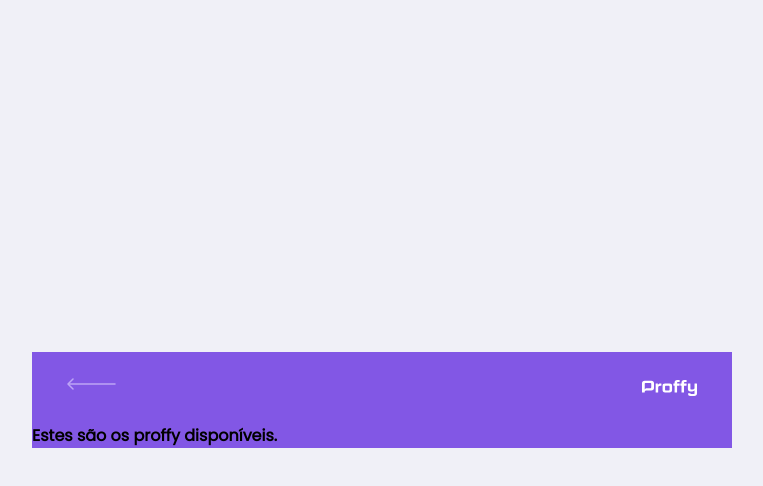
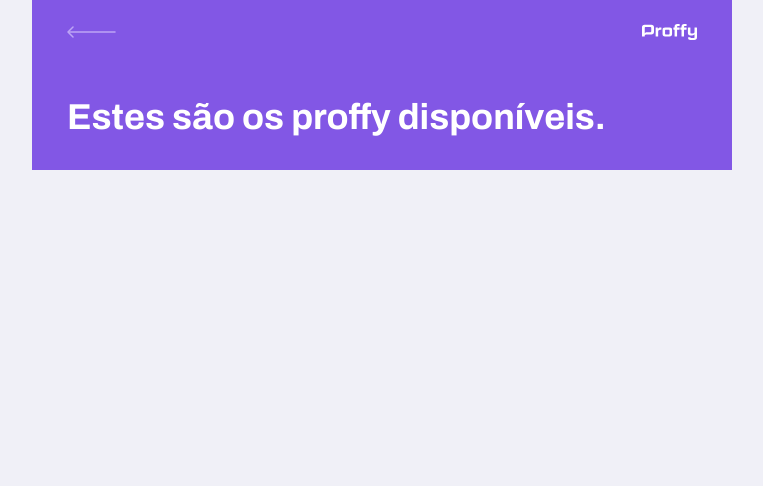
Before and after one commit to lopes-bot/Proffy, a React (Create React App) app: page /study in a window 1280 px wide. Shown: the top 486 px of the page, without its empty margins (258-1021 px from the left). Built offline with nearby package versions, Linux system fonts and the light colour scheme.

Commit message:
criado componente PageHeader

```diff
--- /dev/null
+++ b/src/components/pageHeader/index.tsx
@@ -0,0 +1,28 @@
+import React from 'react';
+import { Link } from 'react-router-dom';
+import backIcon from '../../assets/images/icons/back.svg';
+import logoImg from '../../assets/images/logo.svg';
+
+
+
+// import { Container } from './styles';
+
+const PageHeader: React.FC = () => {
+  return (<>
+    <header className="page-header">
+      <div className="top-bar-container">
+        <Link to="/">
+          <img src={backIcon} alt="volta"></img>
+        </Link>
+        <img src={logoImg} alt="proffy"></img>
+      </div>
+      <div className="header-content">
+        <strong>Estes são os proffy disponíveis.</strong>
+      </div>
+
+    </header>
+
+  </>);
+}
+
+export default PageHeader;
--- a/src/pages/TeacherList/index.tsx
+++ b/src/pages/TeacherList/index.tsx
@@ -1,27 +1,13 @@
 import React from 'react';
-import { Link } from 'react-router-dom';
-import backIcon from '../../assets/images/icons/back.svg';
-import logoImg from '../../assets/images/logo.svg';
+import PageHeader from '../../components/pageHeader';
 import './style.css';
-
 // import { Container } from './styles';
 
 const TeacherList: React.FC = () => {
   return (<>
-  <div id="page-techer-list" className="container">
-    <header className="page-header">
-      <div className="top-bar-container">
-        <Link to="/">
-          <img src={backIcon} alt="volta"></img>
-        </Link>
-        <img src={logoImg} alt="proffy"></img>
-      </div>
-      <div className="header-content">
-        <strong>Estes são os proffy disponíveis.</strong>
-      </div>
+  <div id="page-teacher-list" className="container">
 
-    </header>
-
+    <PageHeader></PageHeader>
   </div>
   </>);
 }
--- a/src/pages/TeacherList/style.css
+++ b/src/pages/TeacherList/style.css
@@ -20,3 +20,23 @@
 .page-header .top-bar-container > img {
     height: 1.6rem;
 }
+.page-header .top-bar-container  a{
+    height: 3.2rem;
+    transition: opacity 0.2s;
+}
+.page-header .top-bar-container a:hover{
+    opacity: 0.6;
+}
+.page-header .header-content{
+    width: 90%;
+    margin: 0 auto;
+    position: relative;
+    margin:  3.2rem auto;
+
+}
+.page-header .header-content strong {
+    font:700 3.6rem Archivo;
+    line-height: 4.2rem;
+    color: var(--color-title-in-primary);
+
+}
```
Also changed, not shown: src/components/pageHeader/style.css (added).
